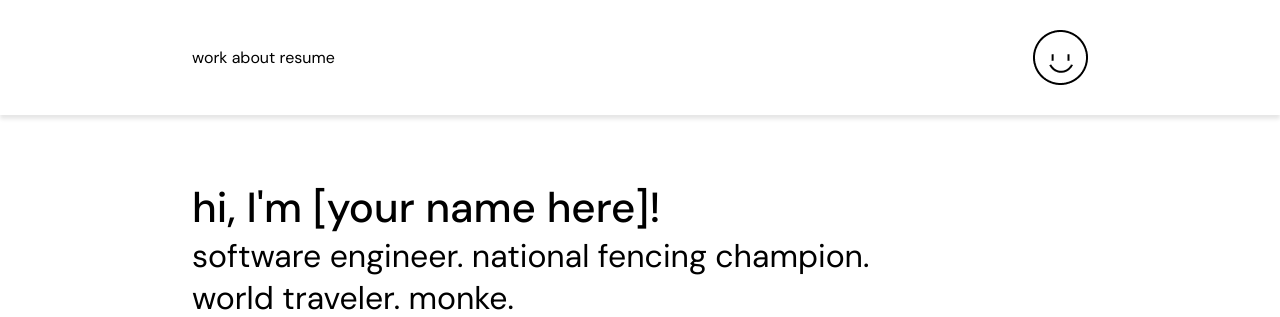
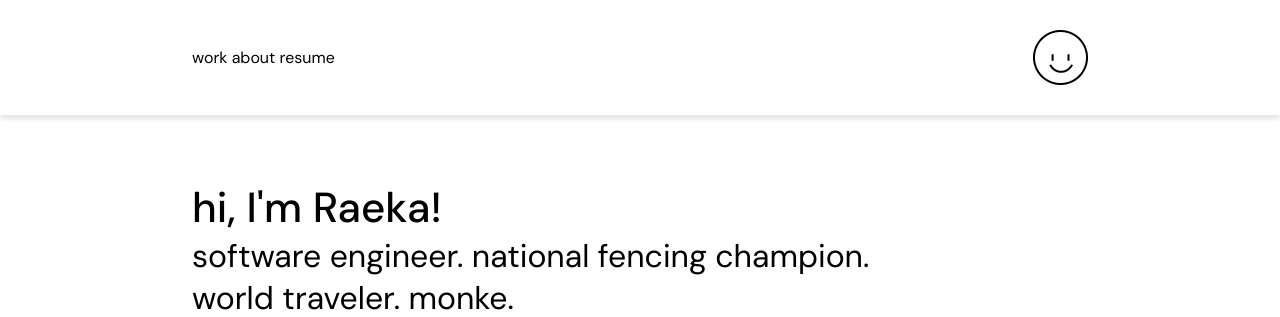
Before and after one commit to raklin/babys-first-website, a plain HTML site: page index.html in a window 1280 px wide. Shown: the top 317 px of the page. Drawn offline with Linux system fonts and the light colour scheme.

Commit message:
added name

```diff
--- a/index.html
+++ b/index.html
@@ -26,7 +26,7 @@
     <div class="content">
 
       <div>
-        <p class="large-text semibold">hi, I'm [your name here]!</p>
+        <p class="large-text semibold">hi, I'm Raeka!</p>
         <p class="medium-text">software engineer. national fencing champion. world traveler. monke.</p>
       </div>
 
```
